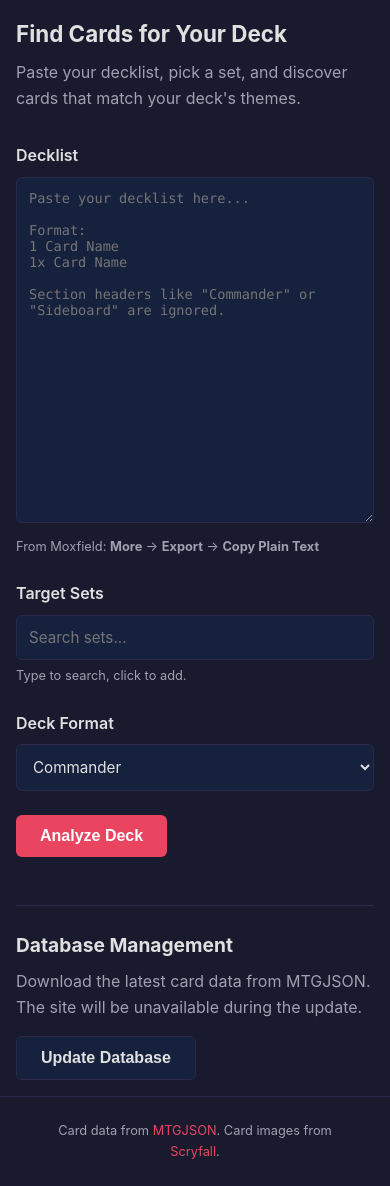
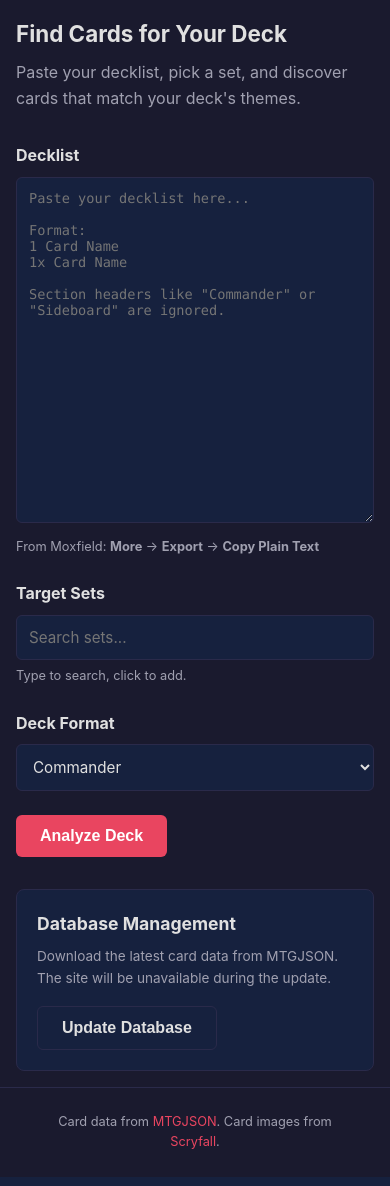
Before and after one commit to Lmdudester/Gather-Them, a Django app: page /analyze/ in a window 390 px wide. Shown: the part 148-1334 px from the top of the page. Run offline with Django 5.2, Linux system fonts and the light colour scheme; data that the repository does not hold is empty.

Commit message:
Move Database Management into a sidebar card on the homepage
- Rearrange homepage into two-column flex layout with the deck form on
  the left and Database Management as a styled card on the right
- Bold form labels (Decklist, Target Sets, Deck Format)
- Responsive: stacks vertically on screens under 900px

Co-Authored-By: Claude Opus 4.5 <noreply@anthropic.com>

```diff
--- a/finder/static/finder/css/styles.css
+++ b/finder/static/finder/css/styles.css
@@ -126,6 +126,7 @@ h1 {
 /* === Forms === */
 .deck-form {
     max-width: 800px;
+    width: 100%;
 }
 
 .form-group {
@@ -134,7 +135,7 @@ h1 {
 
 .form-group label {
     display: block;
-    font-weight: 600;
+    font-weight: 700;
     margin-bottom: 0.5rem;
     color: var(--text);
 }
@@ -801,32 +802,59 @@ a.card-item {
     border-top: 1px solid var(--border);
 }
 
+/* === Index Layout === */
+.index-layout {
+    display: flex;
+    gap: 2rem;
+    align-items: flex-start;
+}
+
+.index-layout .deck-form {
+    flex: 1;
+    min-width: 0;
+}
+
 /* === Database Management === */
 .db-management {
-    margin-top: 3rem;
-    padding-top: 1.5rem;
-    border-top: 1px solid var(--border);
-    max-width: 800px;
+    width: 350px;
+    flex-shrink: 0;
+    background: var(--bg-surface);
+    border: 1px solid var(--border);
+    border-radius: 8px;
+    padding: 1.25rem;
+    position: sticky;
+    top: 1rem;
 }
 
 .db-management h2 {
-    font-size: 1.2rem;
+    font-size: 1.1rem;
     margin-bottom: 0.5rem;
 }
 
 .db-management .subtitle {
+    font-size: 0.85rem;
     margin-bottom: 1rem;
 }
 
 .db-management-row {
     display: flex;
-    align-items: center;
-    gap: 1rem;
+    flex-direction: column;
+    gap: 0.75rem;
 }
 
 .db-updated {
-    font-size: 0.85rem;
+    font-size: 0.8rem;
     color: var(--text-muted);
+}
+
+@media (max-width: 900px) {
+    .index-layout {
+        flex-direction: column;
+    }
+
+    .db-management {
+        width: 100%;
+    }
 }
 
 /* === Maintenance Page === */
--- a/finder/templates/finder/base.html
+++ b/finder/templates/finder/base.html
@@ -6,7 +6,7 @@
     <title>{% block title %}Gather Them - MTG Card Finder{% endblock %}</title>
     {% load static %}
     <link rel="icon" type="image/png" href="{% static 'finder/img/logo.png' %}">
-    <link rel="stylesheet" href="{% static 'finder/css/styles.css' %}?v=5">
+    <link rel="stylesheet" href="{% static 'finder/css/styles.css' %}?v=6">
 </head>
 <body>
     <header>
--- a/finder/templates/finder/index.html
+++ b/finder/templates/finder/index.html
@@ -6,6 +6,7 @@
     <h1>Find Cards for Your Deck</h1>
     <p class="subtitle">Paste your decklist, pick a set, and discover cards that match your deck's themes.</p>
 
+    <div class="index-layout">
         <form method="post" action="{% url 'finder:analyze' %}" class="deck-form">
             {% csrf_token %}
 
@@ -50,9 +51,9 @@
             <button type="submit" class="btn btn-primary">Analyze Deck</button>
         </form>
 
-    <div class="db-management">
+        <aside class="db-management">
             <h2>Database Management</h2>
-        <p class="subtitle">Download the latest card data from MTGJSON. The site will be unavailable during the update.</p>
+            <p class="subtitle">Download the latest card data from MTGJSON.<br>The site will be unavailable during the update.</p>
             <div class="db-management-row">
                 <form method="post" action="{% url 'finder:update_db' %}" onsubmit="return confirm('This will download the latest database from MTGJSON and replace the current one. The site will be unavailable during the update. Continue?');">
                     {% csrf_token %}
@@ -62,6 +63,7 @@
                 <span class="db-updated">Last updated: {{ db_updated|date:"N j, Y" }} at {{ db_updated|time:"g:i A" }}</span>
                 {% endif %}
             </div>
+        </aside>
     </div>
 </div>
 {% endblock %}
```
Lines whose indentation alone changed are shown as unchanged.
